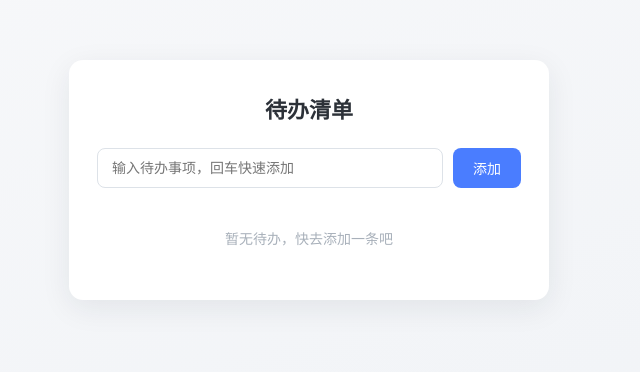
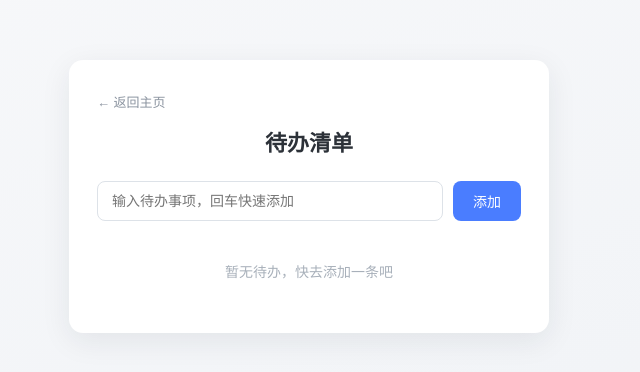
Before and after one commit to kok869/bookish-potato, a plain HTML site: page todo.html in a window 1280 px wide. Shown: the whole page, without its empty margins (331-971 px from the left). Drawn offline with Linux system fonts and the light colour scheme.

Commit message:
Add files via upload

```diff
--- a/todo.html
+++ b/todo.html
@@ -32,6 +32,20 @@
       border-radius: 14px;
       padding: 32px 28px;
       box-shadow: 0 8px 30px rgba(28, 36, 48, 0.08);
+    }
+
+    /* 返回主页的链接：低调一点的灰色，避免抢标题 */
+    .back-link {
+      display: inline-block;
+      font-size: 13px;
+      color: #8a939f;
+      text-decoration: none;
+      margin-bottom: 14px;
+      transition: color 0.2s;
+    }
+
+    .back-link:hover {
+      color: #4a7dff;
     }
 
     h1 {
@@ -133,6 +147,8 @@
 
 <body>
   <div class="container">
+    <a href="index.html" class="back-link">← 返回主页</a>
+
     <h1>待办清单</h1>
 
     <!-- 输入区域 -->
```
Also changed, not shown: index.html (+1 -0 lines).
